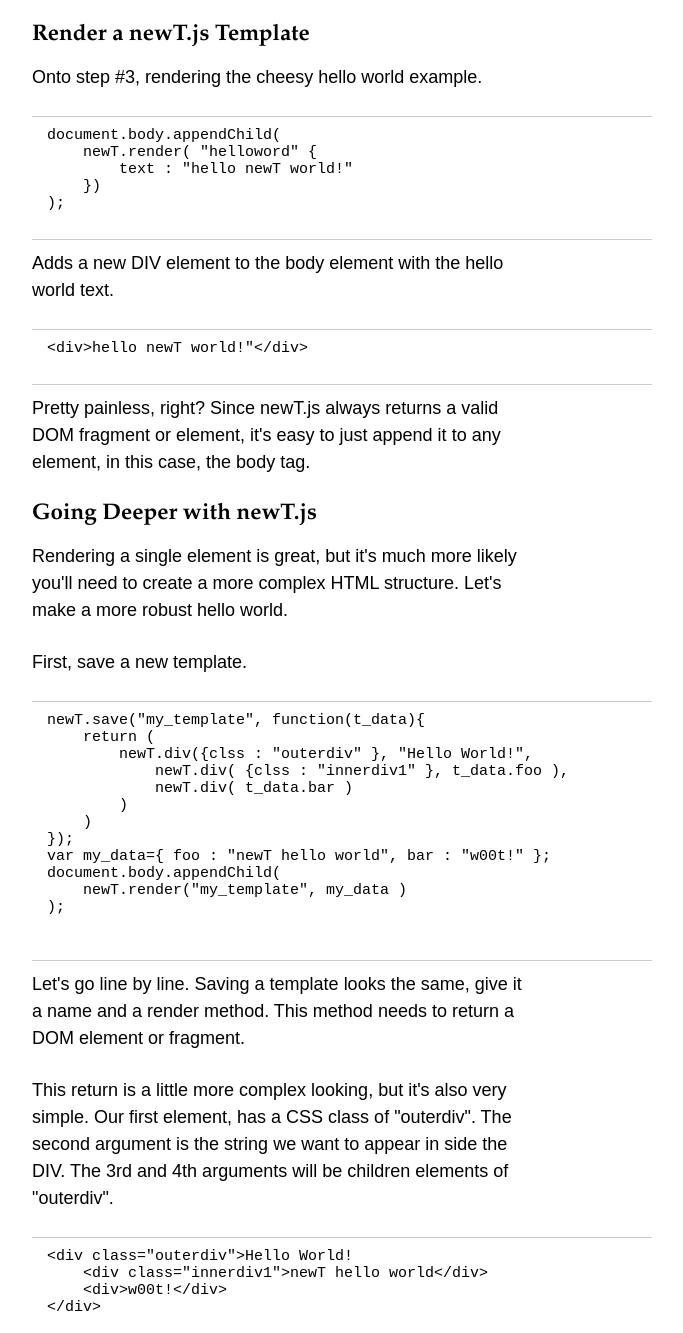
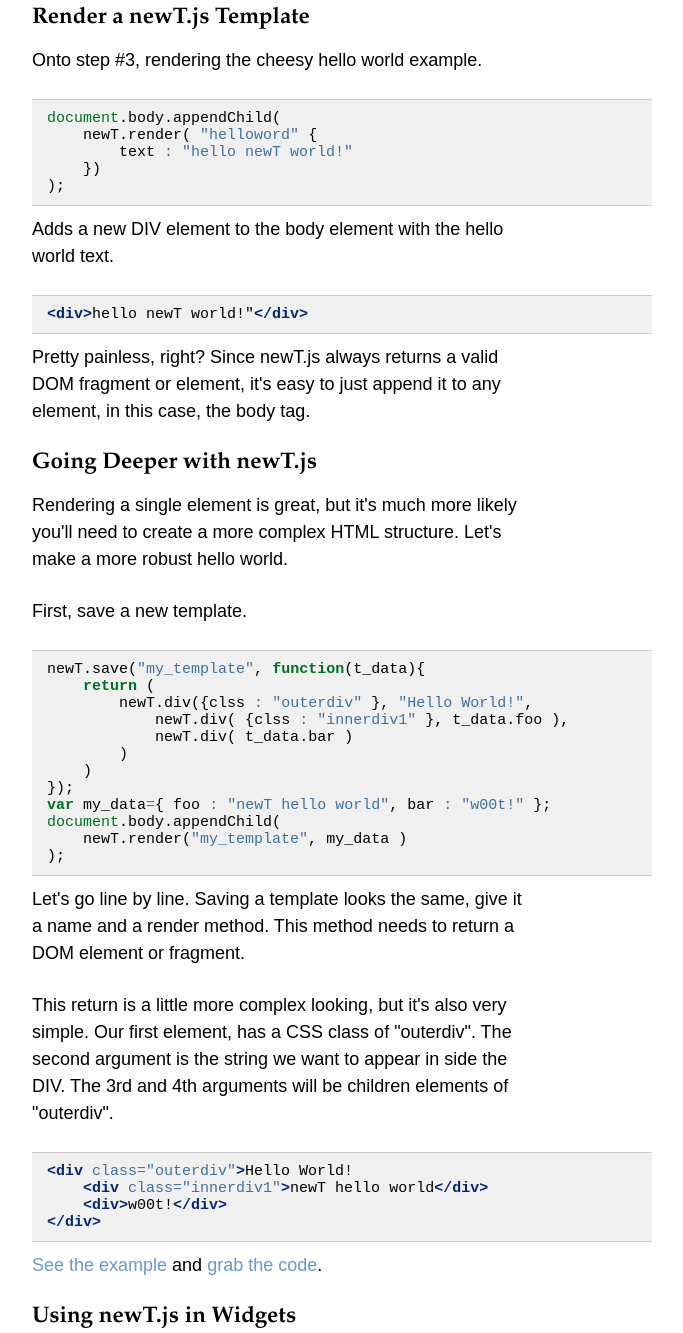
Before and after one commit to jeffreytierney/newT, a plain HTML site: page index.html in a window 1280 px wide. Shown: the part 1467-2800 px from the top of the page, without its empty margins (298-981 px from the left). Drawn offline with Linux system fonts and the light colour scheme.

Commit message:
color me bad

```diff
--- a/index.html
+++ b/index.html
@@ -38,7 +38,7 @@
         <h2>Add newT.js</h2>
         <div class="">
             <p>To get started, add newT.js to your page. </p>
-            <code type="html">
+            <code type="html" class="syntax">
 <div class="highlight"><pre><span class="nt">&lt;script </span><span class="na">src=</span><span class="s">&quot;newT.js&quot;</span> <span class="na">type=</span><span class="s">&quot;text/javascript&quot;</span><span class="nt">&gt;&lt;/script&gt;</span>
 </pre></div>
 
@@ -65,12 +65,13 @@
             <p>No overiew or tutorial would be complete without a cheesy hello world
 example. Let's start with a simple template, a DIV with some dynamically
 injected text for flavor.</p>
-            <code>
-                <pre  type="javascript">
-newT.save("helloworld", function(data){
-    return newT.div( data.text );
-});
-                </pre>
+            <code class="syntax">
+
+<div class="highlight"><pre><span class="nx">newT</span><span class="p">.</span><span class="nx">save</span><span class="p">(</span><span class="s2">&quot;helloworld&quot;</span><span class="p">,</span> <span class="kd">function</span><span class="p">(</span><span class="nx">data</span><span class="p">){</span>
+    <span class="k">return</span> <span class="nx">newT</span><span class="p">.</span><span class="nx">div</span><span class="p">(</span> <span class="nx">data</span><span class="p">.</span><span class="nx">text</span> <span class="p">);</span>
+<span class="p">});</span>
+</pre></div>
+
             </code>
 
             <p>Wow, that's a lot of code! Well, not really, but let's
@@ -90,22 +91,22 @@ newT.save("helloworld", function(data){
             <h2>Render a newT.js Template</h2>
             <p>Onto step #3, rendering the cheesy hello world example.</p>
 
-            <code>
-                <pre type="javascript">
-document.body.appendChild(
-    newT.render( "helloword" {
-        text : "hello newT world!"
-    })
-);
-                </pre>
+            <code class="syntax">
+
+<div class="highlight"><pre><span class="nb">document</span><span class="p">.</span><span class="nx">body</span><span class="p">.</span><span class="nx">appendChild</span><span class="p">(</span>
+    <span class="nx">newT</span><span class="p">.</span><span class="nx">render</span><span class="p">(</span> <span class="s2">&quot;helloword&quot;</span> <span class="p">{</span>
+        <span class="nx">text</span> <span class="o">:</span> <span class="s2">&quot;hello newT world!&quot;</span>
+    <span class="p">})</span>
+<span class="p">);</span>
+</pre></div>
 
             </code>
             <p>Adds a new DIV element to the body element with the hello
 world text.</p>
-            <code>
-                <pre type="javascript">
-&lt;div>hello newT world!"&lt;/div>
-                </pre>
+<code class="syntax">
+<div class="highlight"><pre><span class="nt">&lt;div&gt;</span>hello newT world!&quot;<span class="nt">&lt;/div&gt;</span>
+</pre></div>
+
             </code>
             <p>Pretty painless, right? Since newT.js always returns a valid
             DOM fragment or element, it's easy to just append it to any
@@ -119,22 +120,22 @@ world text.</p>
             Let's make a more robust hello world.</p>
             <p>First, save a new template.</p>
 
-            <code>
-                <pre>
-newT.save("my_template", function(t_data){
-    return (
-        newT.div({clss : "outerdiv" }, "Hello World!",
-            newT.div( {clss : "innerdiv1" }, t_data.foo ),
-            newT.div( t_data.bar )
-        )
-    )
-});
-var my_data={ foo : "newT hello world", bar : "w00t!" };
-document.body.appendChild(
-    newT.render("my_template", my_data )
-);
+            <code class="syntax">
+<div class="highlight"><pre><span class="nx">newT</span><span class="p">.</span><span class="nx">save</span><span class="p">(</span><span class="s2">&quot;my_template&quot;</span><span class="p">,</span> <span class="kd">function</span><span class="p">(</span><span class="nx">t_data</span><span class="p">){</span>
+    <span class="k">return</span> <span class="p">(</span>
+        <span class="nx">newT</span><span class="p">.</span><span class="nx">div</span><span class="p">({</span><span class="nx">clss</span> <span class="o">:</span> <span class="s2">&quot;outerdiv&quot;</span> <span class="p">},</span> <span class="s2">&quot;Hello World!&quot;</span><span class="p">,</span>
+            <span class="nx">newT</span><span class="p">.</span><span class="nx">div</span><span class="p">(</span> <span class="p">{</span><span class="nx">clss</span> <span class="o">:</span> <span class="s2">&quot;innerdiv1&quot;</span> <span class="p">},</span> <span class="nx">t_data</span><span class="p">.</span><span class="nx">foo</span> <span class="p">),</span>
+            <span class="nx">newT</span><span class="p">.</span><span class="nx">div</span><span class="p">(</span> <span class="nx">t_data</span><span class="p">.</span><span class="nx">bar</span> <span class="p">)</span>
+        <span class="p">)</span>
+    <span class="p">)</span>
+<span class="p">});</span>
+<span class="kd">var</span> <span class="nx">my_data</span><span class="o">=</span><span class="p">{</span> <span class="nx">foo</span> <span class="o">:</span> <span class="s2">&quot;newT hello world&quot;</span><span class="p">,</span> <span class="nx">bar</span> <span class="o">:</span> <span class="s2">&quot;w00t!&quot;</span> <span class="p">};</span>
+<span class="nb">document</span><span class="p">.</span><span class="nx">body</span><span class="p">.</span><span class="nx">appendChild</span><span class="p">(</span>
+    <span class="nx">newT</span><span class="p">.</span><span class="nx">render</span><span class="p">(</span><span class="s2">&quot;my_template&quot;</span><span class="p">,</span> <span class="nx">my_data</span> <span class="p">)</span>
+<span class="p">);</span>
+</pre></div>
 
-                </pre>
+
             </code>
 
             <p>Let's go line by line. Saving a template looks the same,
@@ -148,13 +149,13 @@ document.body.appendChild(
             children elements of "outerdiv".</p>
 
 
-            <code>
-                <pre>
-&lt;div class="outerdiv">Hello World!
-    &lt;div class="innerdiv1">newT hello world&lt;/div>
-    &lt;div>w00t!&lt;/div>
-&lt;/div>
-                </pre>
+            <code class="syntax">
+<div class="highlight"><pre><span class="nt">&lt;div</span> <span class="na">class=</span><span class="s">&quot;outerdiv&quot;</span><span class="nt">&gt;</span>Hello World!
+    <span class="nt">&lt;div</span> <span class="na">class=</span><span class="s">&quot;innerdiv1&quot;</span><span class="nt">&gt;</span>newT hello world<span class="nt">&lt;/div&gt;</span>
+    <span class="nt">&lt;div&gt;</span>w00t!<span class="nt">&lt;/div&gt;</span>
+<span class="nt">&lt;/div&gt;</span>
+</pre></div>
+
             </code>
             <p><a href="examples/helloworld.html">See the example</a> and
             <a href="https://github.com/jeffreytierney/newT/blob/master/examples/helloworld.html">grab the
```
